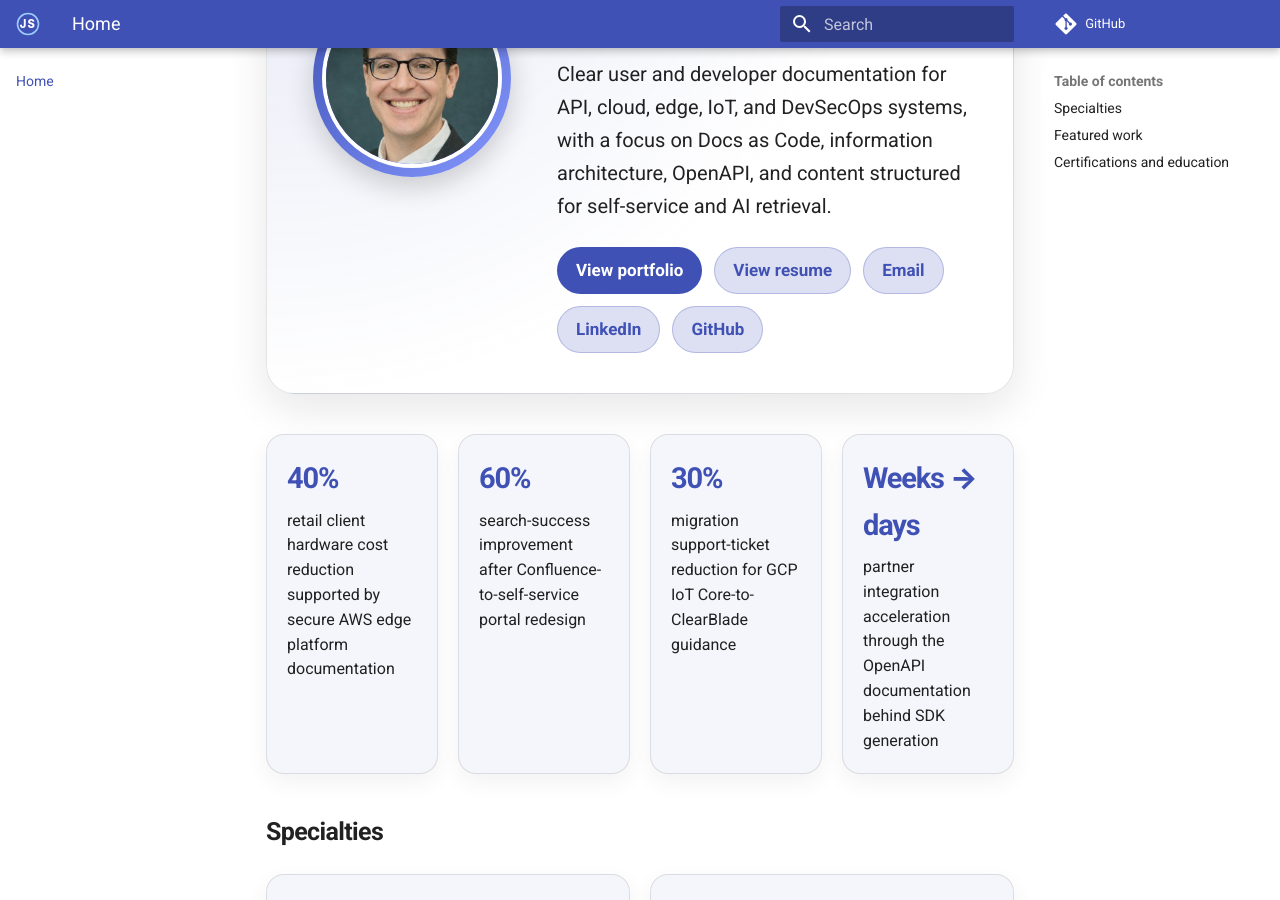
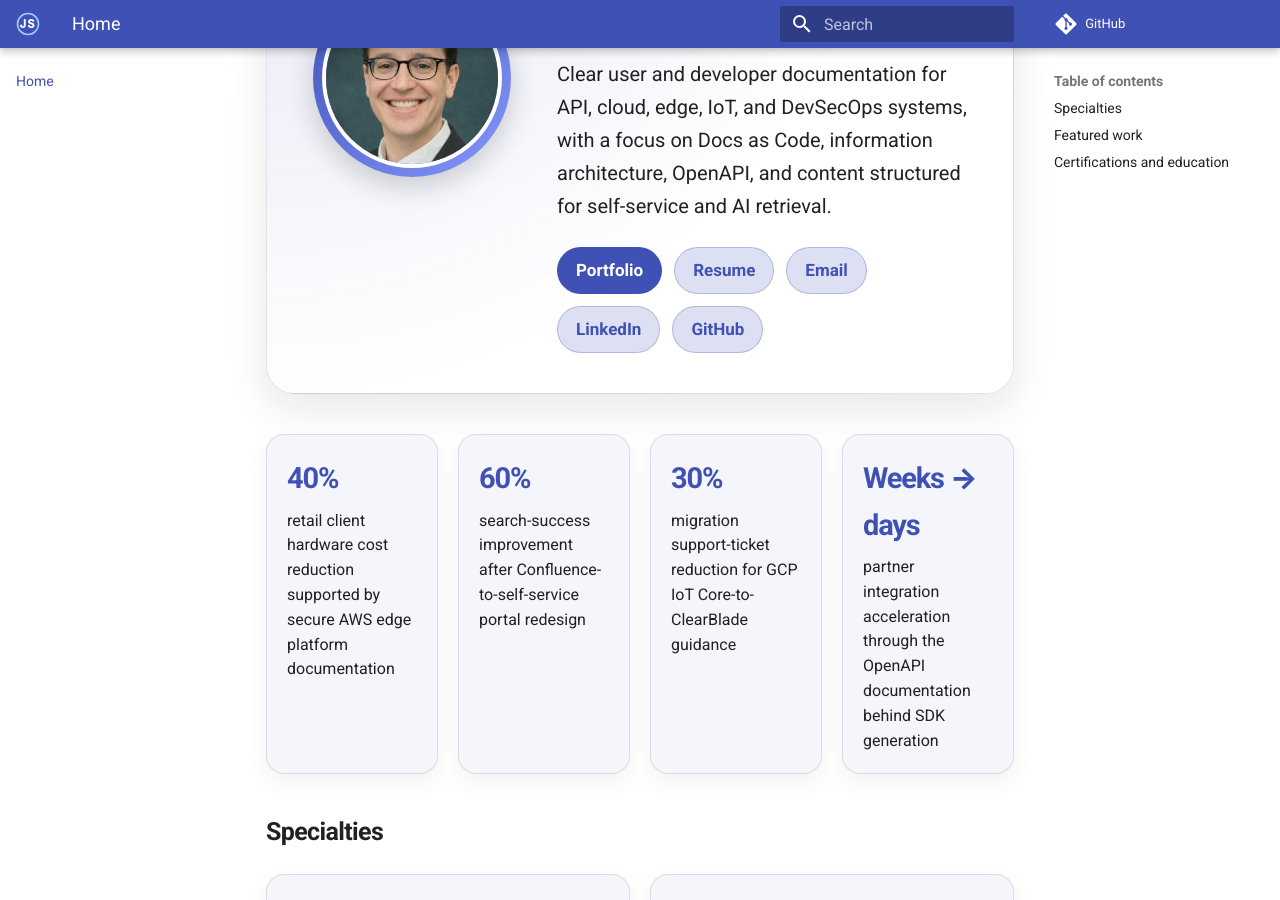
Before and after one commit to jslavin-docs/jslavin-docs.github.io, an MkDocs documentation site: the page built from docs/index.md, in a window 1280 px wide and 900 px high, scrolled down 470 px. Built offline with MkDocs 1.6.1 and Material for MkDocs 9.7.7, drawn with Linux system fonts in a browser that asks for light colours; comment, search, counter and statistics services are not loaded.

Commit message:
Refine homepage and portfolio content

```diff
--- a/docs/index.md
+++ b/docs/index.md
@@ -13,8 +13,8 @@ description: "Technical writing portfolio for Jeff Slavin, focused on GitOps, De
     <h2 class="hero-title">GitOps, DevSecOps, API, cloud, edge, and IoT documentation that helps technical users move faster.</h2>
     <p class="hero-summary">Clear user and developer documentation for API, cloud, edge, IoT, and DevSecOps systems, with a focus on Docs as Code, information architecture, OpenAPI, and content structured for self-service and AI retrieval.</p>
     <div class="hero-actions">
-      <a class="button primary" href="portfolio/">View portfolio</a>
-      <a class="button secondary" href="resume/">View resume</a>
+      <a class="button primary" href="portfolio/">Portfolio</a>
+      <a class="button secondary" href="resume/">Resume</a>
       <a class="button secondary" href="mailto:jslavin.docs@gmail.com">Email</a>
       <a class="button secondary" href="https://www.linkedin.com/in/jeff-slavin" target="_blank" rel="noopener">LinkedIn</a>
       <a class="button secondary" href="https://github.com/jslavin-docs" target="_blank" rel="noopener">GitHub</a>
```
Also changed, not shown: docs/portfolio.md (+1 -1 lines).
